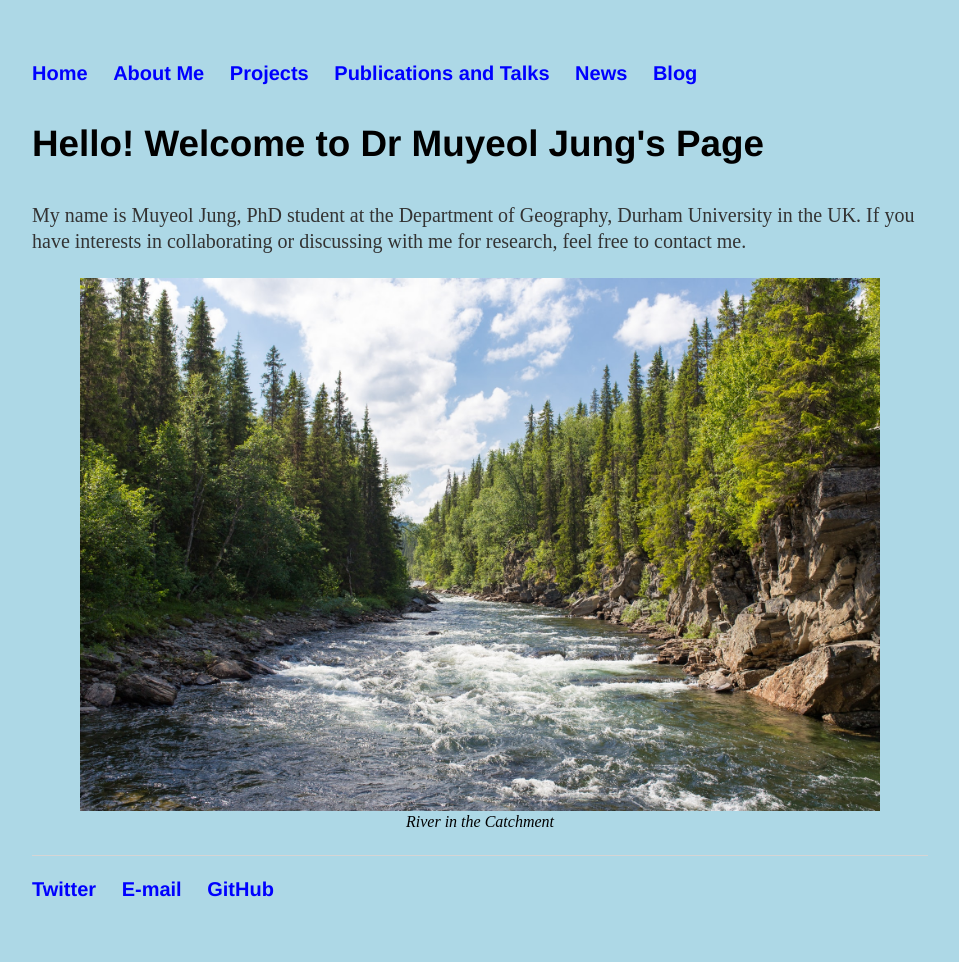
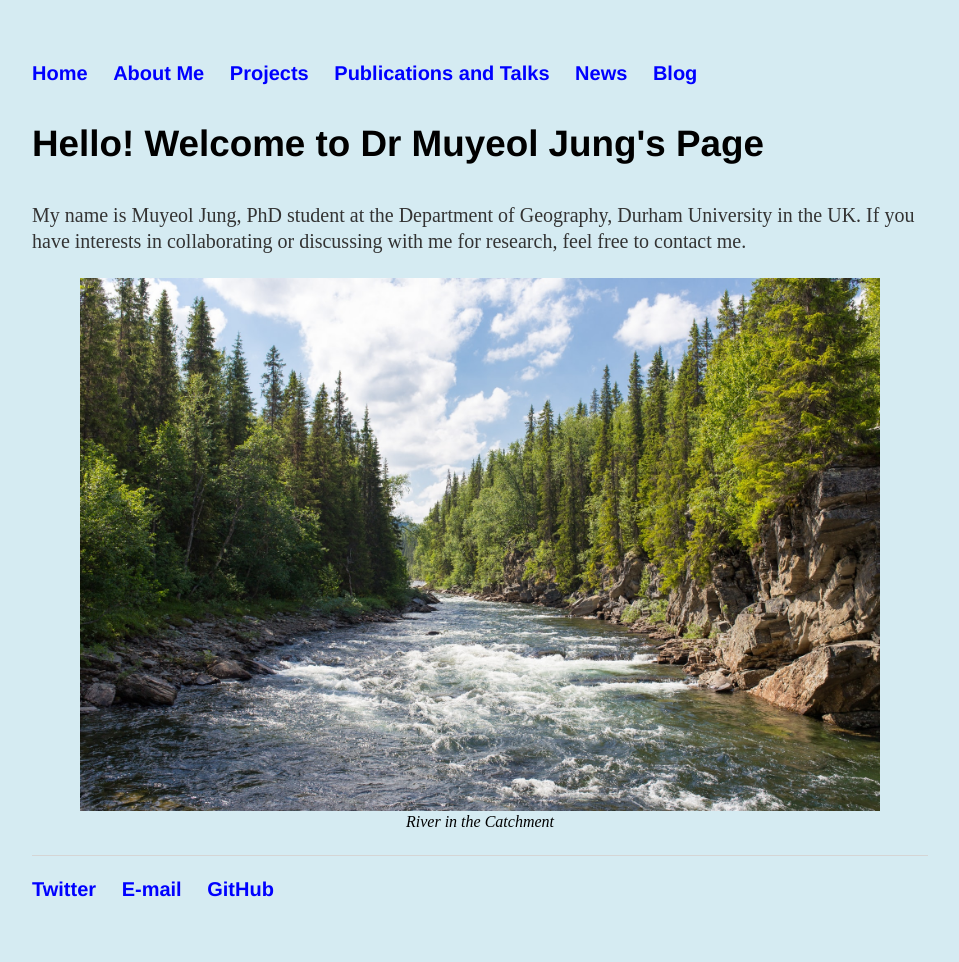
Before and after one commit to muyeoljung/muyeoljung.github.io, a Jekyll site: the page built from index.html, in a window 1280 px wide. Shown: the whole page, without its empty margins (160-1119 px from the left). Built offline with Jekyll 4.4.1, drawn with Linux system fonts in a browser that asks for light colours.

Commit message:
Update main.css

```diff
--- a/css/main.css
+++ b/css/main.css
@@ -1,4 +1,4 @@
-body { margin: 60px auto; width: 70%; background-color: rgb(173, 216, 230); }
+body { margin: 60px auto; width: 70%; background-color: rgba(173, 216, 230, 0.5); }
 
 a { text-decoration: none; color: #00f; }
 a:hover { text-decoration: underline; }
```
